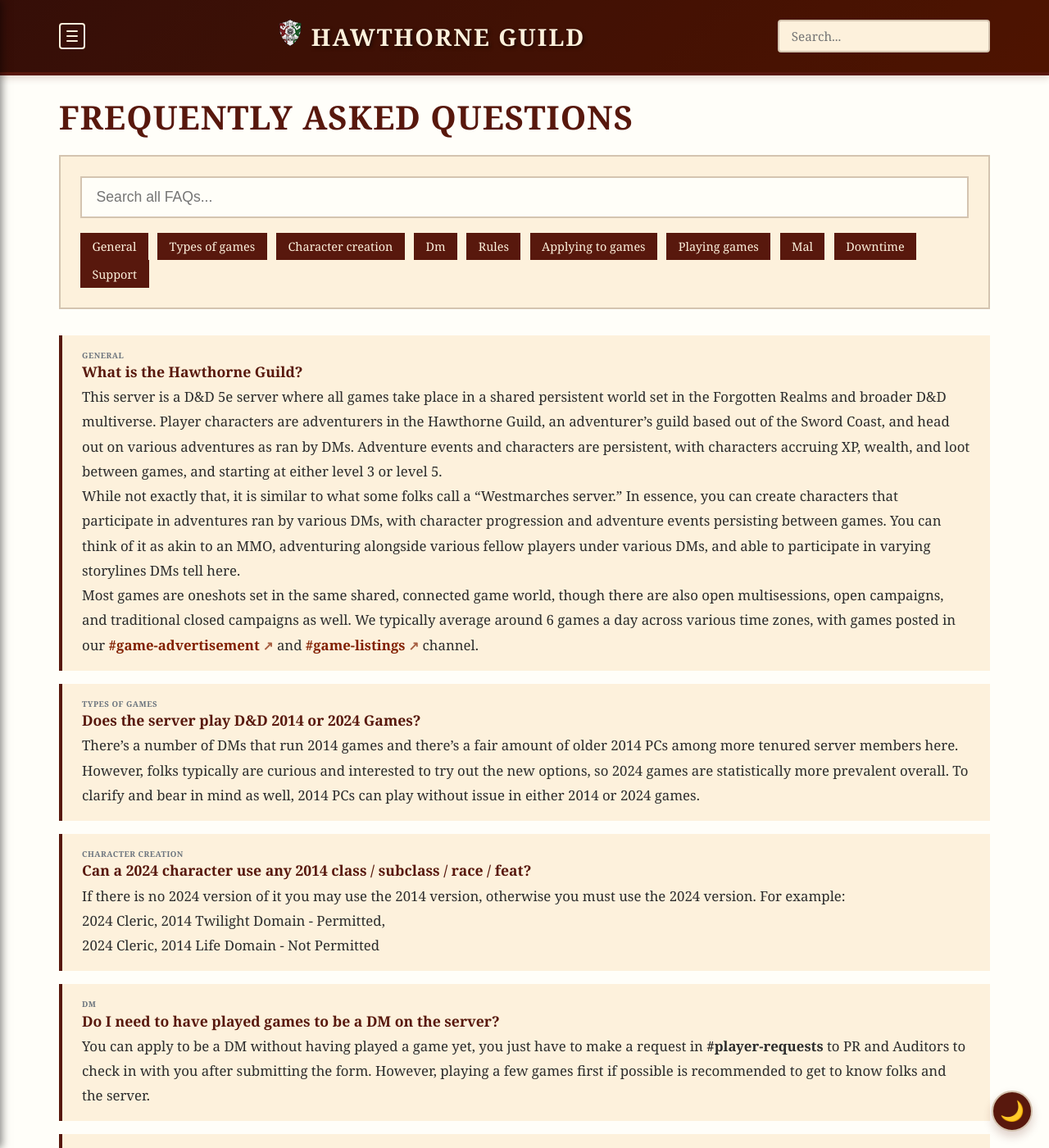
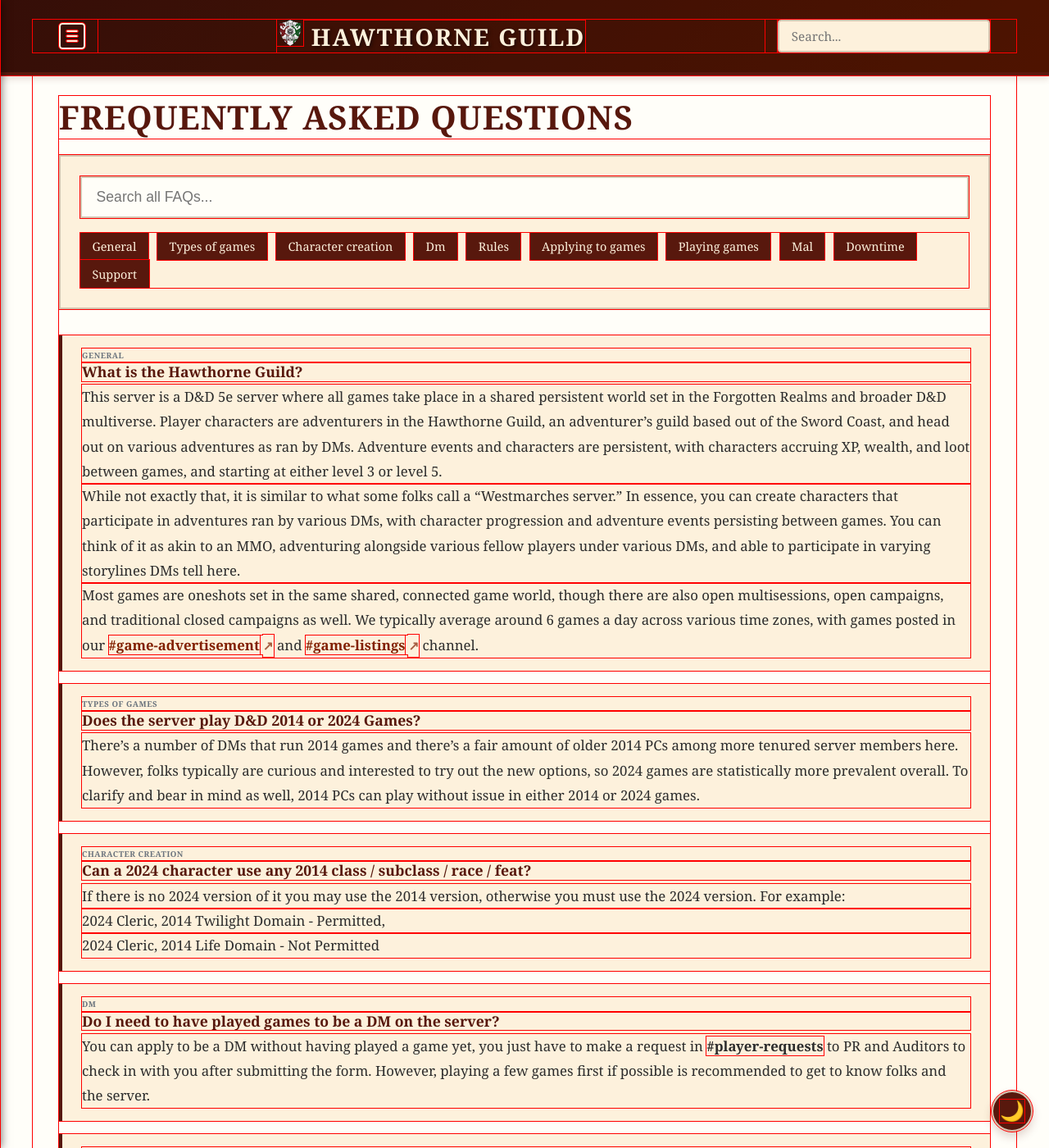
Before and after one commit to coconutswallow/Guides, a Jekyll site: the page built from faq.html, in a window 1280 px wide and 1400 px high. Shown: the whole window at 82% size. Built offline with Jekyll 4.4.1, drawn with Linux system fonts in a browser that asks for light colours; comment, search, counter and statistics services are not loaded.

Commit message:
Update style.css

```diff
--- a/assets/css/style.css
+++ b/assets/css/style.css
@@ -37,6 +37,9 @@
    22. PRINT STYLES
    ============================================ */
 
+   * {
+  outline: 1px solid red !important;
+}
 
 /* ============================================
    1. COLOR PALETTE (Design Tokens)
```
